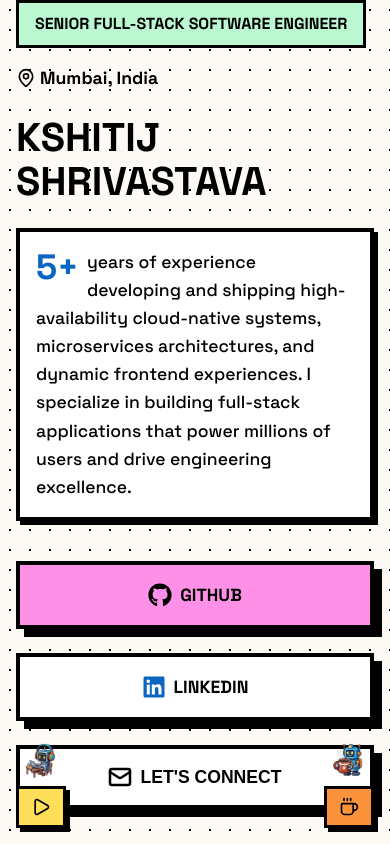
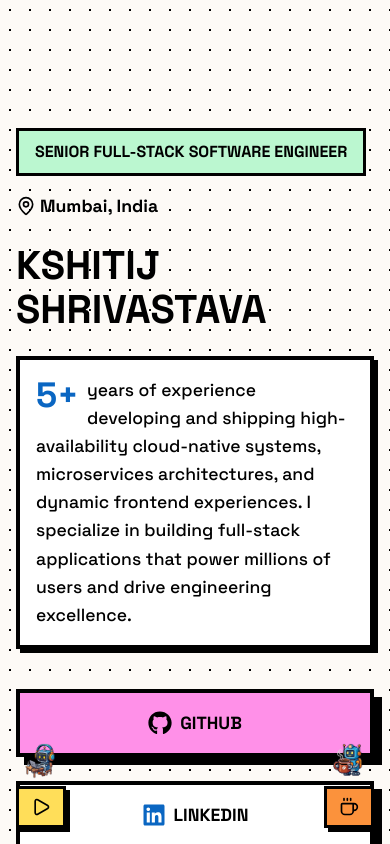
Before and after one commit to idevkshitij/idevkshitij.github.io, a React (Vite) app: page / in a window 390 px wide. Shown: the top 844 px of the page. Built offline with nearby package versions, Linux system fonts and the light colour scheme.

Commit message:
Final polish: Huge favicon, mobile spacing, hover effects

```diff
--- a/src/index.css
+++ b/src/index.css
@@ -243,7 +243,7 @@ section { padding-top: 8rem; }
 }
 
 @media (max-width: 480px) {
-  .hero { padding-top: 6rem; }
+  .hero { padding-top: 8rem !important; }
   .container { padding: 0 1rem; }
   .hero-content h1 { font-size: 2.5rem; }
   .hero-content p { font-size: 1.1rem; padding: 1rem; }
```
Also changed, not shown: public/favicon.svg.
